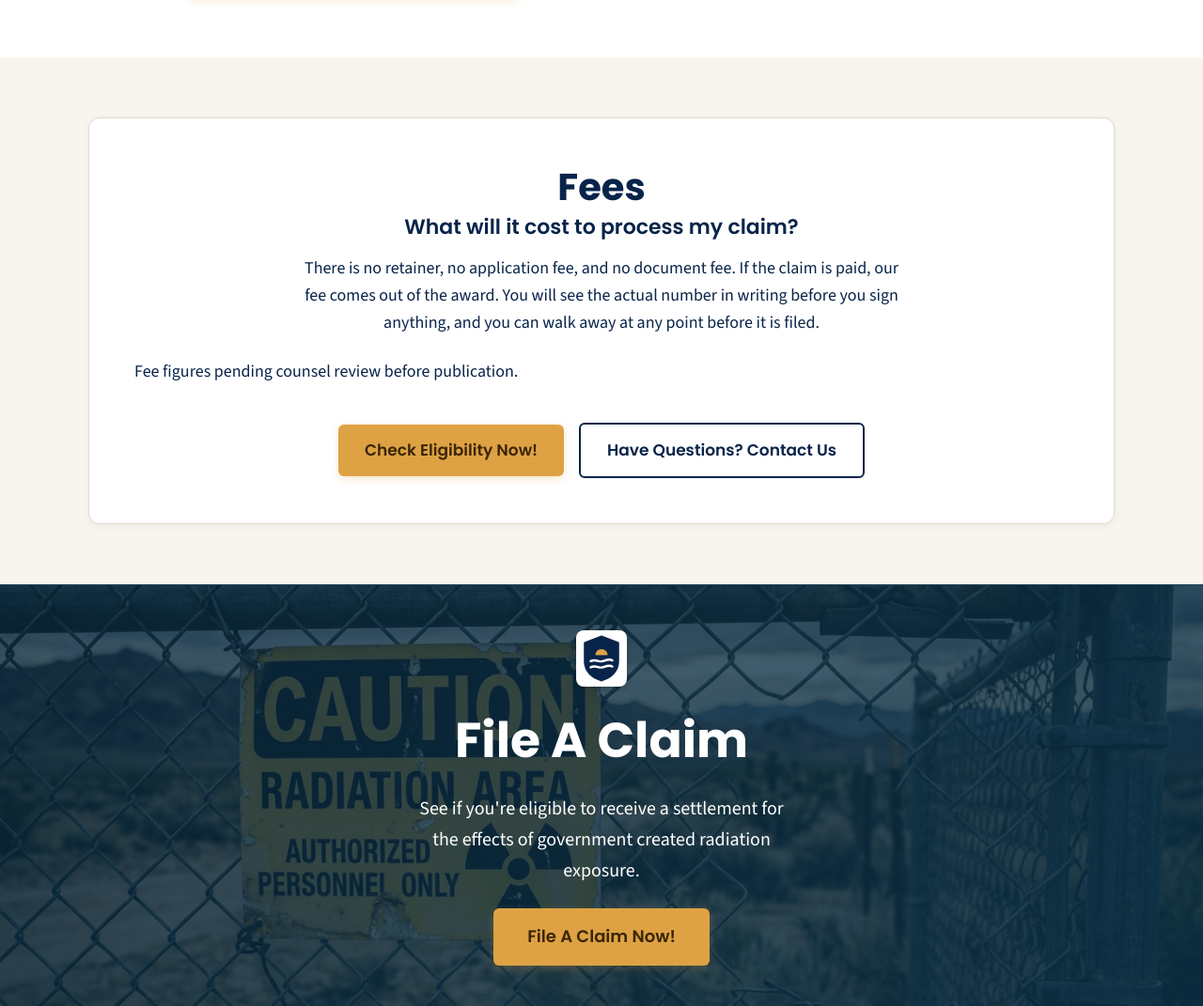
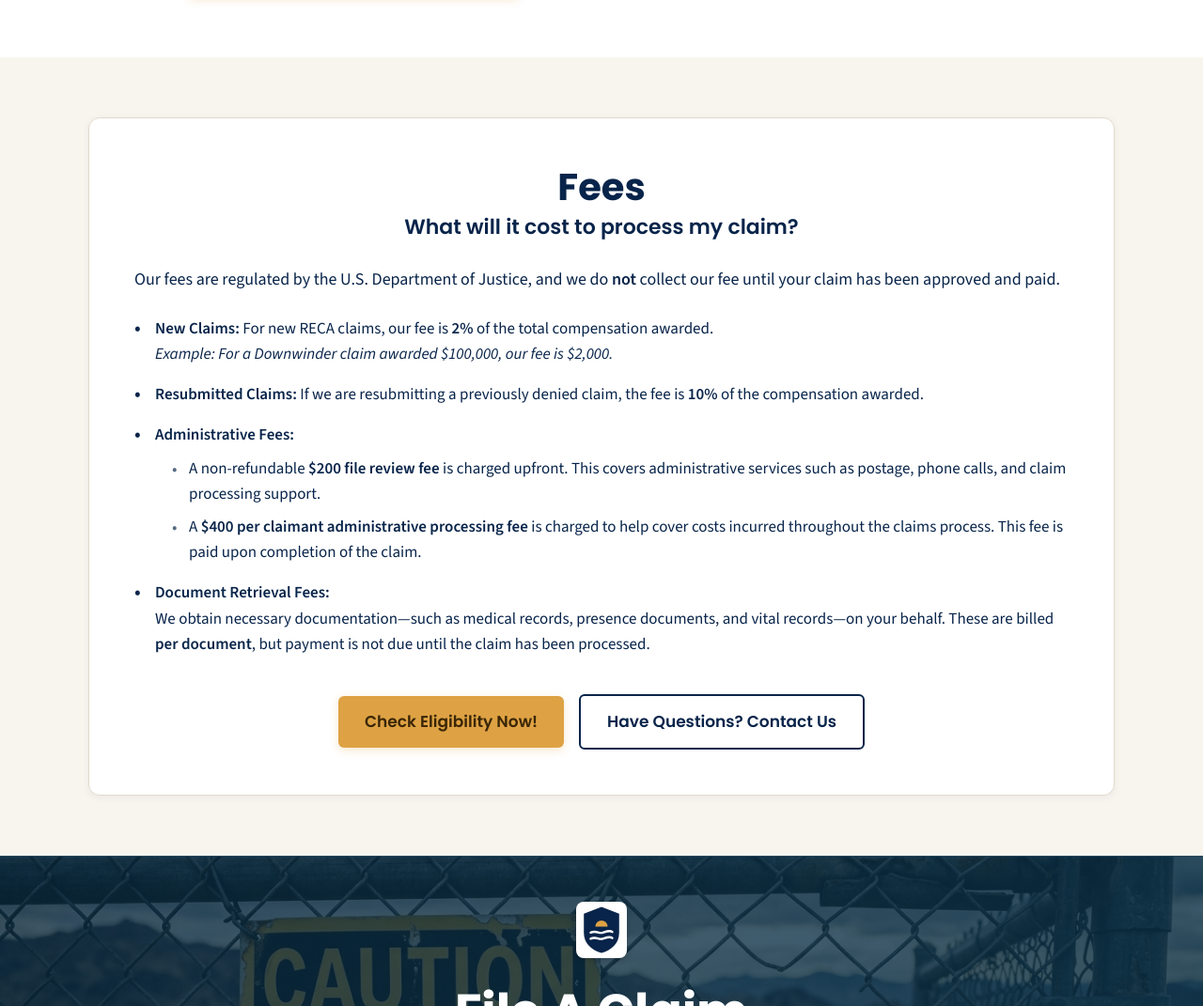
Before and after one commit to aheiner2001/Downwinders-Advocates, an Eleventy site: page src/pages/programs.njk in a window 1280 px wide. Shown: the part 3105-4176 px from the top of the page at 94% size. Built offline with nearby package versions, Linux system fonts and the light colour scheme; Eleventy itself is replaced by a stand-in of ours; files that its build step writes are made by us from their sources; no server answers; what csv-parse would draw is missing.

Commit message:
Apply approved fee schedule to src/pages/programs.njk

```diff
--- a/src/pages/programs.njk
+++ b/src/pages/programs.njk
@@ -146,12 +146,9 @@ permalink: /programs/
       <div style="text-align:center">
         <h2 class="fees-title">Fees</h2>
         <h3 class="fees-subtitle">What will it cost to process my claim?</h3>
-        <p class="fees-intro" style="max-width:72ch;margin:12px auto 0">
-          There is no retainer, no application fee, and no document fee. If the claim is paid, our fee comes out of the award. You will see the actual number in writing before you sign anything, and you can walk away at any point before it is filed.
-        </p>
       </div>
 
-      <p class="legal">Fee figures pending counsel review before publication.</p>
+      {% include "partials/fee-terms.njk" %}
 
       <div class="btns" style="justify-content:center;margin-top:var(--sp2)">
         <a class="btn" href="/check/">Check Eligibility Now!</a>
```
